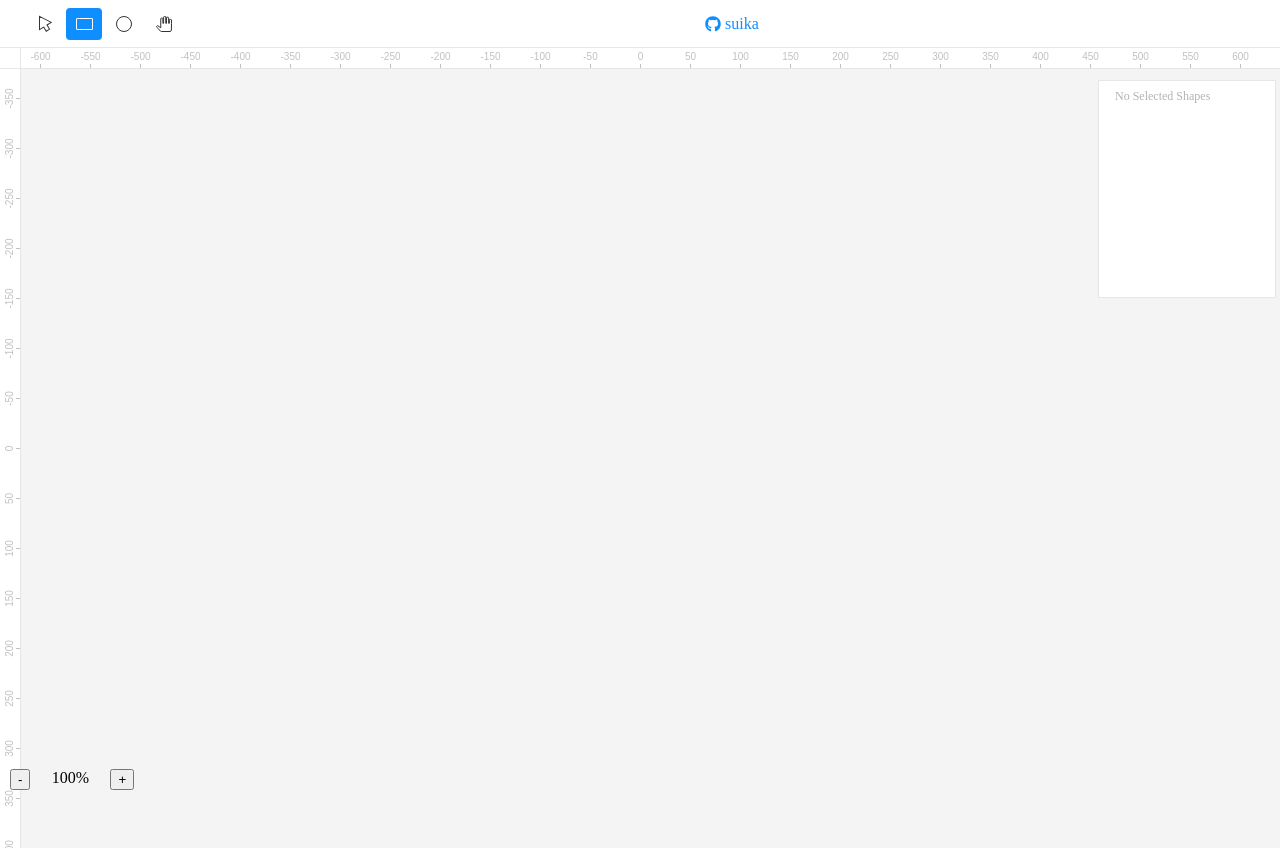
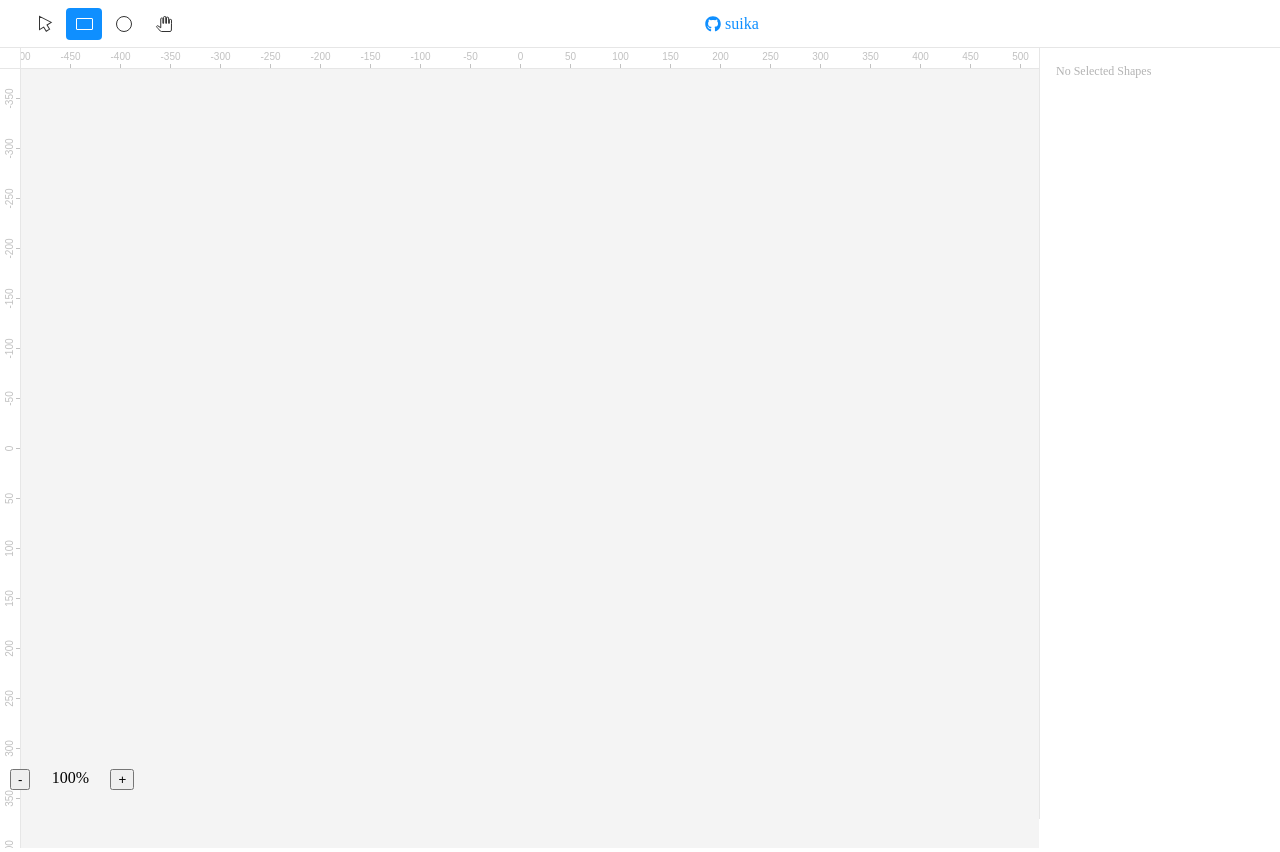
Before and after one commit to F-star/suika, a React (Create React App) app in the folder packages/suika/: page / in a window 1280 px wide. Built offline with nearby package versions, Linux system fonts and the light colour scheme.

Commit message:
feat: 信息面板改版

```diff
--- /dev/null
+++ b/packages/suika/src/components/Cards/ElementsInfoCards/index.tsx
@@ -0,0 +1,84 @@
+import { FC, useContext, useEffect, useState } from 'react';
+import { EditorContext } from '../../../context';
+import { Graph } from '../../../scene/graph';
+import { getElementRotatedXY, radian2Degree } from '../../../utils/graphics';
+import { InfoCard } from '../../InfoCard';
+import './style.scss';
+
+/**
+ * 保留两位小数
+ * 如果是 0，丢弃 0
+ */
+const remainTwoDecimal = (n: number) => {
+  return Number(n.toFixed(2));
+};
+
+const ElementsInfoCards: FC = () => {
+  const editor = useContext(EditorContext);
+  const [items, setItems] = useState<Graph[]>([]);
+
+  let rotatedX = 0;
+  let rotatedY = 0;
+  if (items.length === 1) {
+    [rotatedX, rotatedY] = getElementRotatedXY(items[0]);
+  }
+
+  useEffect(() => {
+    if (editor) {
+      const handler = () => {
+        setItems((prevItems) => {
+          const items = editor.selectedElements.getItems();
+          // 如果变化前后数组长度都是 0，就不更新
+          return prevItems.length === 0 && items.length === 0
+            ? prevItems
+            : items;
+        });
+      };
+      editor.sceneGraph.on('render', handler);
+
+      return () => {
+        editor.sceneGraph.off('render', handler);
+      };
+    }
+  }, [editor]);
+
+  return (
+    <InfoCard title='元素信息'>
+      {items.length === 0 ? null : (
+        <>
+          {/* TODO: 如果多个元素的某个属性相同，则不显示 'Mixed'，显示具体属性值 */}
+          <div className='element-info-attrs-row'>
+            <div className="field">
+              <span>X</span>
+              {items.length === 1 ? remainTwoDecimal(rotatedX): 'Mixed'}
+            </div>
+            <div className="field">
+              <span>Y</span>
+              {items.length === 1 ? remainTwoDecimal(rotatedY) : 'Mixed'}
+            </div>
+          </div>
+          <div className='element-info-attrs-row'>
+            <div className="field">
+              <span>W</span>
+              {items.length === 1 ? remainTwoDecimal(items[0].width) : 'Mixed'}
+            </div>
+            <div className="field">
+              <span>H</span>
+              {items.length === 1 ? remainTwoDecimal(items[0].height) : 'Mixed'}
+            </div>
+          </div>
+          <div className='element-info-attrs-row'>
+            <div className="field">
+              <span>R</span>
+              {items.length === 1
+                ? remainTwoDecimal(radian2Degree(items[0].rotation || 0)) + '°'
+                : 'Mixed'}
+            </div>
+          </div>
+        </>
+      )}
+    </InfoCard>
+  );
+};
+
+export default ElementsInfoCards;
--- /dev/null
+++ b/packages/suika/src/components/Cards/ElementsInfoCards/style.scss
@@ -0,0 +1,19 @@
+.suika {
+  .element-info-attrs-row {
+    display: flex;
+  }
+  .field {
+    display: flex;
+    width: 100px;
+    line-height: 32px;
+    text-align: center;
+    span {
+      display: block;
+      height: 32px;
+      width: 32px;
+      line-height: 32px;
+      text-align: center;
+      color: #b3b3b3;
+    }
+  }
+}
--- a/packages/suika/src/components/Editor.tsx
+++ b/packages/suika/src/components/Editor.tsx
@@ -5,6 +5,8 @@ import { Editor as GraphEditor } from '../editor/editor';
 import Header from './Header';
 import InfoPanel from './InfoPanel';
 import ZoomActions from './ZoomActions';
+
+const rightPadding = 241;
 
 const Editor: FC = () => {
   const canvasRef = useRef<HTMLCanvasElement>(null);
@@ -15,15 +17,15 @@ const Editor: FC = () => {
     if (canvasRef.current) {
       const editor = new GraphEditor({
         canvasElement: canvasRef.current,
-        width: document.body.clientWidth,
+        width: document.body.clientWidth - rightPadding,
         height: document.body.clientHeight,
-        offsetY: 49,
+        offsetY: 48,
       });
       (window as any).editor = editor;
 
       const changeViewport = throttle(() => {
         editor.viewportManager.setViewport({
-          width: document.body.clientWidth,
+          width: document.body.clientWidth - rightPadding,
           height: document.body.clientHeight,
         });
         editor.sceneGraph.render();
--- /dev/null
+++ b/packages/suika/src/components/InfoCard/index.tsx
@@ -0,0 +1,16 @@
+import React, { FC } from 'react';
+import './style.scss';
+
+interface IInfoCardProps {
+  title?: string;
+  children: React.ReactNode;
+}
+
+export const InfoCard: FC<IInfoCardProps> = ({ title, children }) => {
+  return (
+    <div className="info-card">
+      <div className="info-card-title">{title}</div>
+      {children}
+    </div>
+  );
+};
--- /dev/null
+++ b/packages/suika/src/components/InfoCard/style.scss
@@ -0,0 +1,16 @@
+.suika {
+  .info-card {
+    padding-top: 8px;
+    padding-bottom: 8px;
+    border-bottom: 1px solid #e2e2e2;
+    .info-card-title {
+      padding-left: 16px;
+      height: 32px;
+      line-height: 32px;
+
+      color: #333;
+      font-weight: bold;
+      font-size: 12px;
+    }
+  }
+}
--- a/packages/suika/src/components/InfoPanel/index.tsx
+++ b/packages/suika/src/components/InfoPanel/index.tsx
@@ -1,76 +1,37 @@
 import { FC, useContext, useEffect, useState } from 'react';
 import { EditorContext } from '../../context';
-import { Graph } from '../../scene/graph';
-import { getElementRotatedXY, radian2Degree } from '../../utils/graphics';
+import { IGraph } from '../../scene/graph';
+import ElementsInfoCards from '../Cards/ElementsInfoCards';
 import './style.scss';
 
-/**
- * 保留两位小数
- * 如果是 0，丢弃 0
- */
-const remainTwoDecimal = (n: number) => {
-  return Number(n.toFixed(2));
-};
+enum PanelType {
+  Global = 'Global',
+  SelectedElements = 'SelectedElements',
+}
 
 const InfoPanel: FC = () => {
   const editor = useContext(EditorContext);
-  const [items, setItems] = useState<Graph[]>([]);
-
-  let rotatedX = 0;
-  let rotatedY = 0;
-  if (items.length === 1) {
-    [rotatedX, rotatedY] = getElementRotatedXY(items[0]);
-  }
+  const [type, setType] = useState(PanelType.Global);
+  // 根据是否选中元素，来决定面板类型
 
   useEffect(() => {
     if (editor) {
-      const handler = () => {
-        setItems((prevItems) => {
-          const items = editor.selectedElements.getItems();
-          // 如果变化前后数组长度都是 0，就不更新
-          return prevItems.length === 0 && items.length === 0
-            ? prevItems
-            : items;
-        });
+      const handler = (items: IGraph[]) => {
+        setType(items.length ? PanelType.SelectedElements : PanelType.Global);
       };
-      editor.sceneGraph.on('render', handler);
+      editor.selectedElements.on('itemsChange', handler);
 
       return () => {
-        editor.sceneGraph.off('render', handler);
+        editor.selectedElements.off('itemsChange', handler);
       };
     }
   }, [editor]);
 
   return (
     <div className="info-panel">
-      {items.length === 0 ? (
-        <div className='empty-text'>No Selected Shapes</div>
-      ) : (
-        <>
-          {/* TODO: 如果多个元素的某个属性相同，则不显示 'Mixed'，显示具体属性值 */}
-          <div className="field">
-            <span>X</span>
-            {items.length === 1 ? remainTwoDecimal(rotatedX): 'Mixed'}
-          </div>
-          <div className="field">
-            <span>Y</span>
-            {items.length === 1 ? remainTwoDecimal(rotatedY) : 'Mixed'}
-          </div>
-          <div className="field">
-            <span>W</span>
-            {items.length === 1 ? remainTwoDecimal(items[0].width) : 'Mixed'}
-          </div>
-          <div className="field">
-            <span>H</span>
-            {items.length === 1 ? remainTwoDecimal(items[0].height) : 'Mixed'}
-          </div>
-          <div className="field">
-            <span>R</span>
-            {items.length === 1
-              ? remainTwoDecimal(radian2Degree(items[0].rotation || 0)) + '°'
-              : 'Mixed'}
-          </div>
-        </>
+      {type === PanelType.SelectedElements && <ElementsInfoCards />}
+      {type === PanelType.Global && (
+        <div className="empty-text">No Selected Shapes</div>
       )}
     </div>
   );
--- a/packages/suika/src/components/InfoPanel/style.scss
+++ b/packages/suika/src/components/InfoPanel/style.scss
@@ -1,13 +1,12 @@
 .suika {
   .info-panel {
     position: fixed;
-    right: 4px;
-    top: 80px;
+    right: 0;
+    top: 29;
 
-    padding: 8px;
-    border: 1px solid #e6e6e6;
-    width: 160px;
-    min-height: 200px;
+    border-left: 1px solid #e6e6e6;
+    width: 240px;
+    height: calc(100vh - 29px);
 
     font-size: 12px;
     background-color: #fff;
@@ -15,21 +14,8 @@
 
     .empty-text {
       color: #b3b3b3;
-      padding-left: 8px;
+      padding: 16px;
     }
 
-    .field {
-      display: flex;
-      line-height: 32px;
-      text-align: center;
-      span {
-        display: block;
-        height: 32px;
-        width: 32px;
-        line-height: 32px;
-        text-align: center;
-        color: #b3b3b3;
-      }
-    }
   }
 }
```
